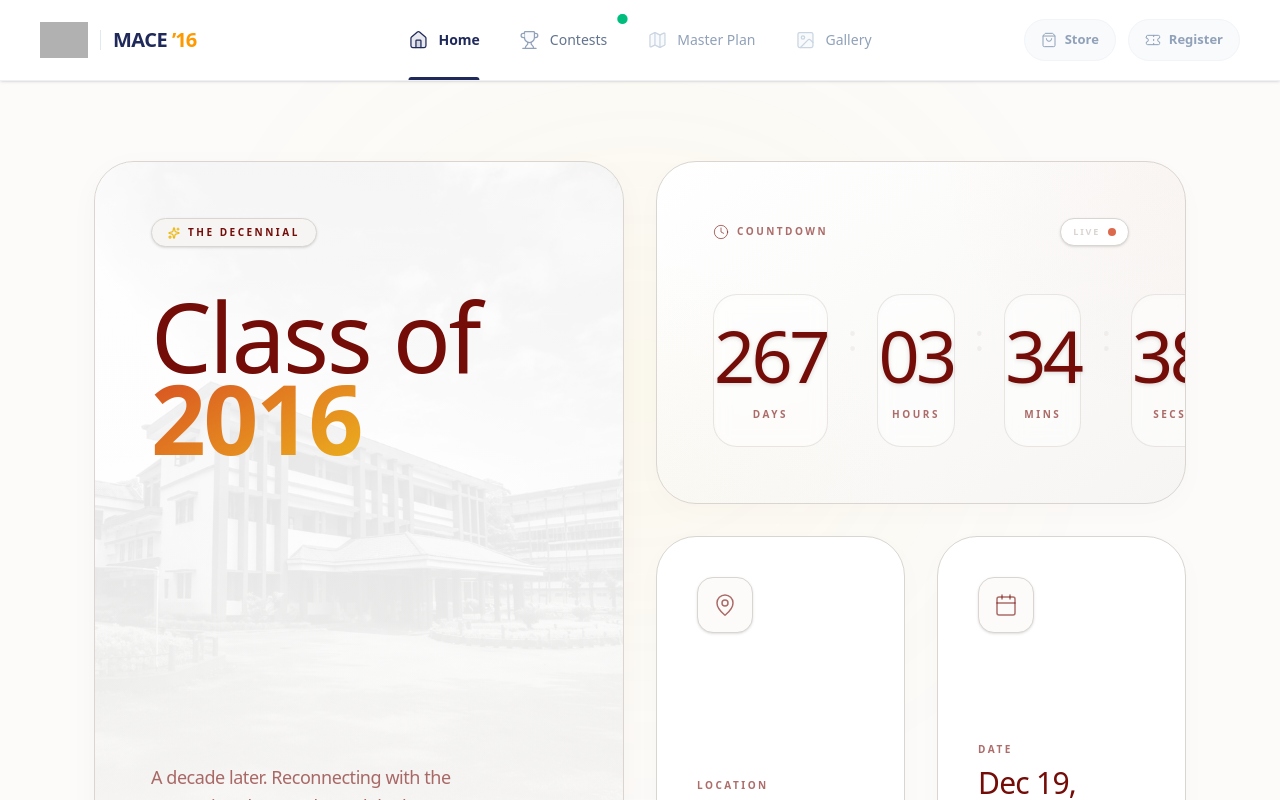
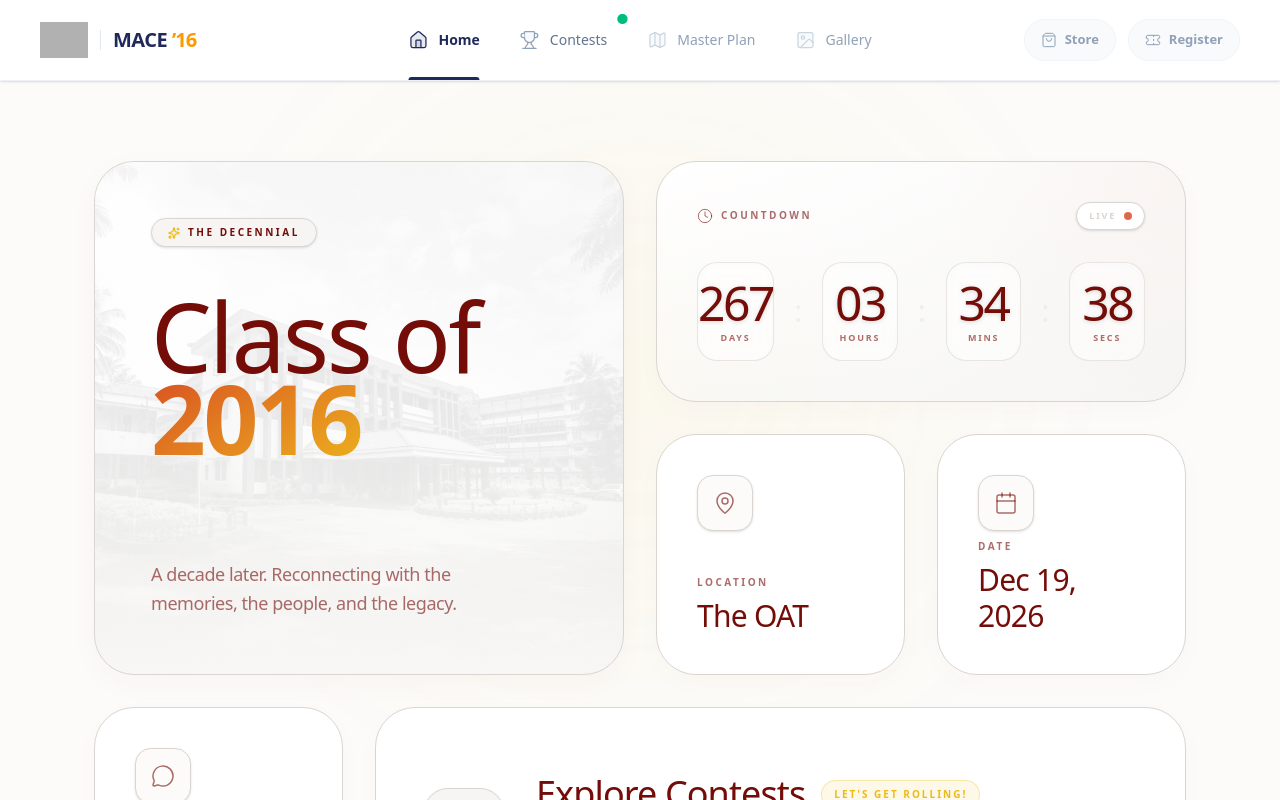
Before and after one commit to mace-2016/alumnimeet, a Next.js app: page / in a window 1280 px wide. Shown: the top 800 px of the page. Built offline with nearby package versions, Linux system fonts and the light colour scheme; grey boxes are pictures that could not be loaded; a web font is replaced by a local one.

Commit message:
Update page.tsx

```diff
--- a/app/page.tsx
+++ b/app/page.tsx
@@ -89,8 +89,8 @@ export default function HomePage() {
           </div>
         </div>
 
-      {/* TIMER BLOCK - RESPONSIVE GLASS FIX */}
-        <div className="group relative md:col-span-2 bg-gradient-to-br from-white to-[var(--surface-soft)] rounded-[2.5rem] border border-[var(--border)] p-8 lg:p-14 flex flex-col justify-center overflow-hidden shadow-[0_8px_30px_rgba(116,12,8,0.02)] transition-all duration-700 hover:shadow-[0_30px_60px_rgba(116,12,8,0.06)] hover:-translate-y-1.5">
+     {/* TIMER BLOCK - RESPONSIVE GLASS FIX */}
+        <div className="group relative md:col-span-2 bg-gradient-to-br from-white to-[var(--surface-soft)] rounded-[2.5rem] border border-[var(--border)] p-6 md:p-8 lg:p-10 flex flex-col justify-center overflow-hidden shadow-[0_8px_30px_rgba(116,12,8,0.02)] transition-all duration-700 hover:shadow-[0_30px_60px_rgba(116,12,8,0.06)] hover:-translate-y-1.5">
 
           {/* Subtle permanent background accents */}
           <div className="absolute top-0 right-0 w-64 h-64 bg-[radial-gradient(circle_at_top_right,var(--color-mace-rust),transparent_70%)] opacity-[0.03]" />
@@ -100,7 +100,8 @@ export default function HomePage() {
           <div className="absolute -right-12 -top-12 w-48 h-48 border border-[var(--color-mace-gold)]/30 rounded-full opacity-0 group-hover:opacity-100 group-hover:scale-110 transition-all duration-1000 delay-75 ease-out" />
 
           <div className="relative z-10">
-            <div className="mb-8 md:mb-12 flex items-center justify-between">
+            {/* Reduced bottom margin to pull the layout tighter */}
+            <div className="mb-6 md:mb-8 flex items-center justify-between">
               <div className="flex items-center gap-2 text-[10px] font-bold uppercase tracking-[0.25em] text-[var(--color-mace-crimson)]/60">
                 <Clock className="h-4 w-4" strokeWidth={1.5} />
                 Countdown
@@ -115,21 +116,24 @@ export default function HomePage() {
               </div>
             </div>
 
-            <div className="grid grid-cols-4 gap-2 sm:gap-3 md:flex md:items-start md:justify-between w-full">
+            {/* Adjusted gap to ensure elements don't push each other out */}
+            <div className="grid grid-cols-4 gap-2 md:gap-3 lg:gap-4 md:flex md:items-center w-full">
               {timerItems.map((item, idx) => (
                 <React.Fragment key={idx}>
 
-                  <div className="relative flex flex-col items-center justify-center gap-1.5 md:gap-4 w-full md:flex-1 py-4 md:py-6 bg-white md:bg-white/50 border border-[var(--border)]/60 rounded-2xl md:rounded-[1.5rem] shadow-[0_4px_12px_rgba(116,12,8,0.02)] md:shadow-[inset_0_2px_10px_rgba(0,0,0,0.01)] backdrop-blur-sm group-hover:border-[var(--color-mace-gold)]/20 transition-colors duration-500">
-                    <span className="font-serif text-3xl sm:text-4xl md:text-5xl lg:text-7xl font-medium text-[var(--color-mace-crimson)] tabular-nums tracking-tighter drop-shadow-sm">
+                  {/* Scaled down py-6 to py-4 to stop vertical grid stretching */}
+                  <div className="relative flex flex-col items-center justify-center gap-1 w-full md:flex-1 py-3 md:py-4 bg-white md:bg-white/50 border border-[var(--border)]/60 rounded-2xl md:rounded-[1.25rem] shadow-[0_4px_12px_rgba(116,12,8,0.02)] md:shadow-[inset_0_2px_10px_rgba(0,0,0,0.01)] backdrop-blur-sm group-hover:border-[var(--color-mace-gold)]/20 transition-colors duration-500">
+                    {/* Dropped text-7xl down to 5xl to allow 3-digit numbers to fit safely */}
+                    <span className="font-serif text-3xl sm:text-4xl md:text-5xl font-medium text-[var(--color-mace-crimson)] tabular-nums tracking-tighter drop-shadow-sm">
                       {String(item.value).padStart(2, "0")}
                     </span>
-                    <span className="text-[8px] md:text-[10px] font-bold uppercase tracking-[0.2em] md:tracking-[0.25em] text-[var(--text-muted)] w-full text-center">
+                    <span className="text-[8px] md:text-[9px] font-bold uppercase tracking-[0.2em] text-[var(--text-muted)] w-full text-center">
                       {item.label}
                     </span>
                   </div>
 
                   {idx !== timerItems.length - 1 && (
-                    <div className="hidden md:flex flex-col justify-center text-2xl lg:text-4xl font-serif font-light text-[var(--color-mace-stone)]/30 mt-4 lg:mt-6 px-1 lg:px-2">
+                    <div className="hidden md:flex flex-col justify-center text-2xl lg:text-3xl font-serif font-light text-[var(--color-mace-stone)]/30 px-1">
                       :
                     </div>
                   )}
```
